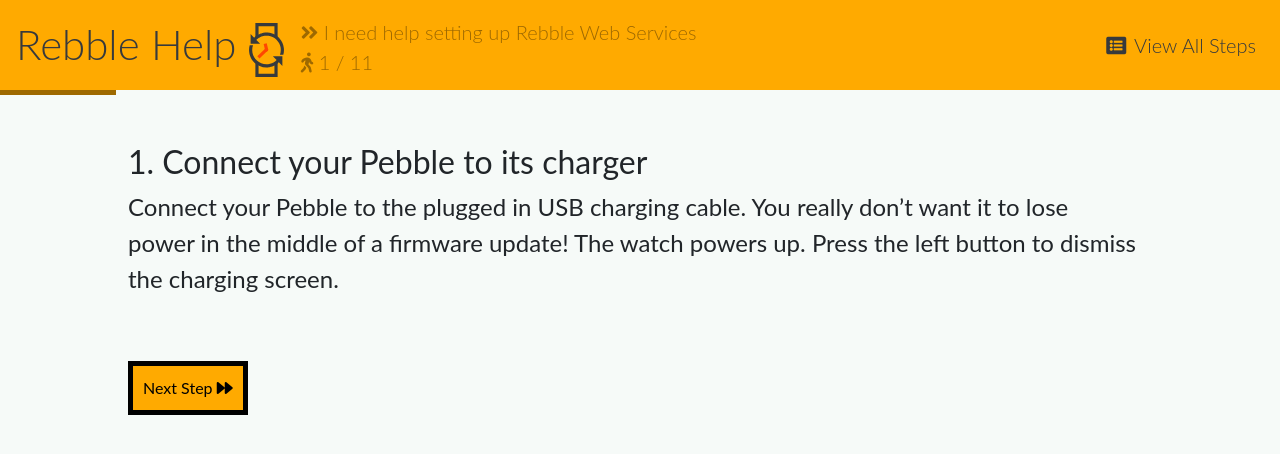
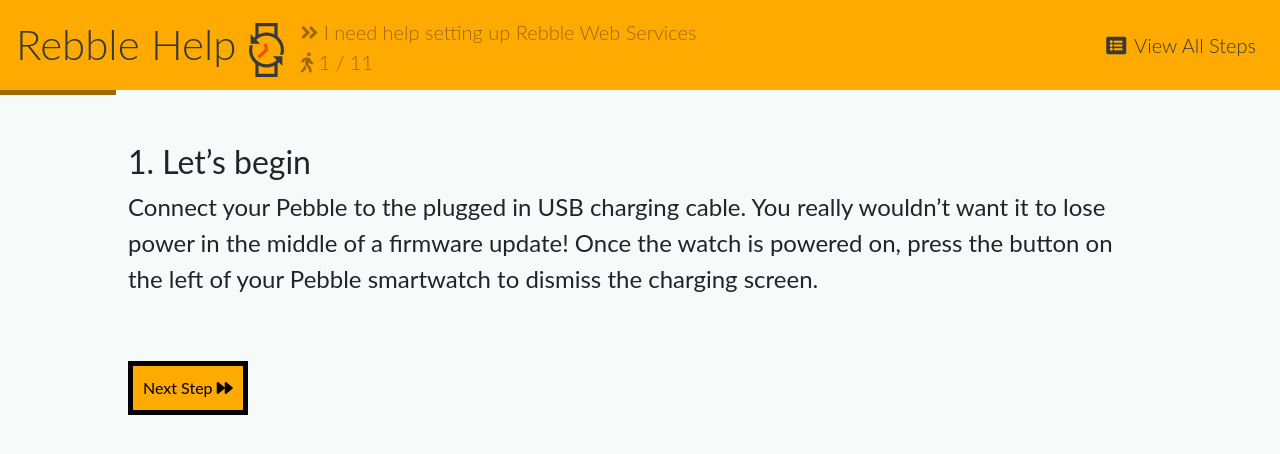
Before and after one commit to pebble-dev/rebble-help, a Jekyll site: the page built from _topic/setup-android.md, in a window 1280 px wide. Shown: the top 454 px of the page. Built offline with Jekyll 4.4.1, drawn with Linux system fonts in a browser that asks for light colours; nearby versions of some CDN libraries; part of the change alters nothing that is shown.

Commit message:
Unknown sources for <Android 8, tense fixes
If anyone has images for this, that'd be great :D

```diff
--- a/_topic/setup-android.md
+++ b/_topic/setup-android.md
@@ -3,15 +3,15 @@ layout: post
 title: "Setup Rebble Web Services"
 prompt: "I need help setting up Rebble Web Services"
 date:   2021-02-01 07:14:42
-author: "Will0"
+author: "Will0, lolrepeatlol"
 
 osSpecific: true
 os: android
 ---
 
-# Connect your Pebble to its charger
+# Let's begin
 
-Connect your Pebble to the plugged in USB charging cable. You really don’t want it to lose power in the middle of a firmware update! The watch powers up. Press the left button to dismiss the charging screen.
+Connect your Pebble to the plugged in USB charging cable. You really wouldn't want it to lose power in the middle of a firmware update! Once the watch is powered on, press the button on the left of your Pebble smartwatch to dismiss the charging screen.
 
 # Download the Pebble APK
 
@@ -29,7 +29,9 @@ or via this QR code:
 
 # Install the APK
 
-Once you've downloaded the .apk file, open it on your phone by selecting it, then selecting *install*:
+## Method 1: You have a newer Android version (8.0 or higher)
+
+Once you've downloaded the .apk file, open it on your phone by selecting it, then selecting **Install**:
 
 ![](/images/setup/3.png)
 
@@ -37,15 +39,25 @@ You might be prompted with the following screen:
 
 ![](/images/setup/1.png)
 
-If so, click through to settings and enable installation of apps from unknown sources for your file manager.
+If so, click through to Settings and select "Allow from this source" to enable installation of apps from unknown sources for your preferred file manager.
 
 ![](/images/setup/2.png)
 
-This will allow the Pebble app to be sideloaded. You can revert this settings the Pebble app is installed if you like
+This will allow the official Pebble app to be sideloaded. You can revert this setting when the Pebble app is installed if you'd like!
+
+## Method 2: You have an older Android version (7 and under)
+
+Once you've downloaded the .apk file, open Settings.
+
+Tap "Lock screen and Security," or "Security."
+
+Tap "Allow installation from unknown sources," "Unknown sources," or a similar option. Then, read the prompt and tap **OK**.
+
+Go back to the downloaded Pebble APK file in your file manager, and proceed with the installation.
 
 # Open the Pebble app
 
-You’ll be greeted by a Pebble Account page. Simply tap Skip login twice to continue.
+You’ll be greeted by the Pebble Account page. Simply tap **SKIP LOGIN** twice to continue.
 
 ![](/images/setup/4.png)
 
@@ -71,35 +83,33 @@ Run through the Pebble setup screens. Make sure you allow notification access:
 
 # Complete the Pebble pairing
 
-Once you get to this screen, you've finished part 1 - connecting your Pebble.
+Once you've gotten to this screen, you've finished part 1 - connecting your Pebble.
 
 ![](/images/setup/9.png)
-
 
 All that's left to do now is connect it to Rebble Web Services.
 
 # Open auth.rebble.io
 
-On the phone, open a decent browser (like Chrome), and go to auth.rebble.io.
+On the phone, open a decent browser (like Chrome or Firefox), and go to **auth.rebble.io**.
 
 <notmobile>
     <qr url="https://auth.rebble.io" />
 </notmobile>
 
 
-You are greeted with a number of ways to sign in.
+You should be greeted with a number of ways to sign in.
 
 ![](/images/setup/10.png)
 
 Choose one and sign in. *Remember your sign in credentials!*
 
-You will return to the Rebble site, and are greeted with *You’re all set!*
-
+You'll be returned to the Rebble site and be greeted with *You’re all set!*
 
 # Switch to Rebble
 
-Read the page, then tap the switch to Rebble button.
-The browser will then ask if you want to open it with Pebble.
+Read the page, then tap the **Switch to Rebble** button.
+The browser will then ask if you want to open it with the Pebble app.
 
 ![](/images/setup/11.png)
 
@@ -115,4 +125,4 @@ You should then see this page:
 
 You’re done! Go to Watchfaces, tap the big red “+” in the lower right corner and find and install watchfaces you like from the Rebble store.
 
-If you want to use dicatation, or want a faster timeline sync, check out a [Rebble subscription](/subscription)
+If you want to use dictation, want weather in the included Weather app, want weather in your Timeline, and want to support us, check out our $3/month [Rebble subscription!](/subscription)
```
